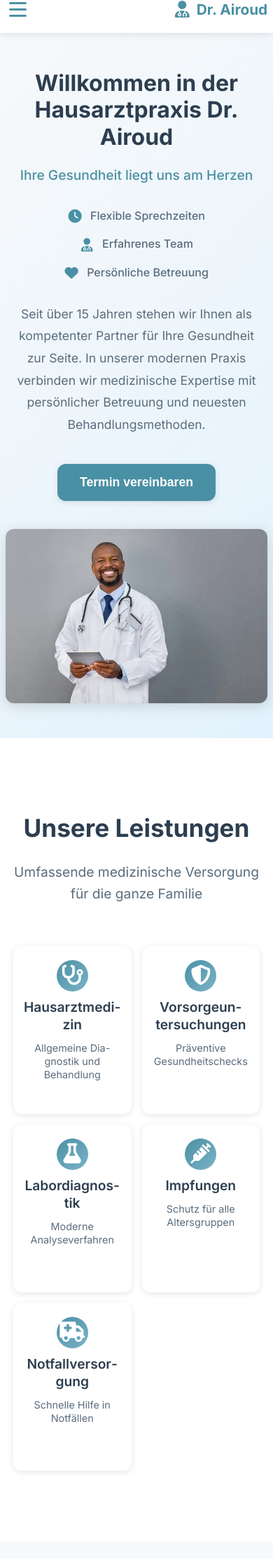
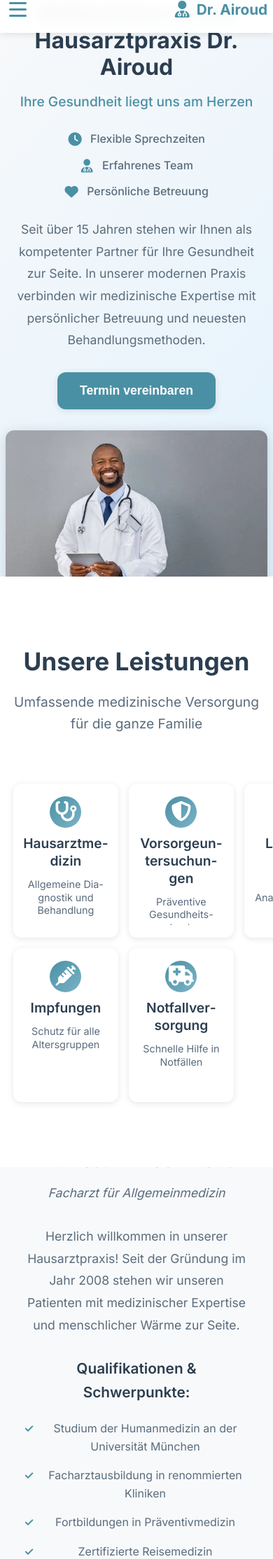
Before and after one commit to paladinsbasti/Hausarztpraxis-Airoud---Website, a PHP site: page / in a window 390 px wide. Shown: the part 20-2248 px from the top of the page at 70% size. Run offline with PHP 8.4, Linux system fonts and the light colour scheme; some libraries are stand-ins or nearby versions.

Commit message:
equal height sections with adaptive service cards

```diff
--- a/styles.css
+++ b/styles.css
@@ -26,6 +26,7 @@
 
 html {
     scroll-behavior: smooth;
+    scroll-snap-type: y mandatory;
 }
 
 body {
@@ -33,6 +34,11 @@ body {
     line-height: 1.6;
     color: var(--text-dark);
     overflow-x: hidden;
+}
+
+/* Full viewport sections with scroll snap */
+section {
+    scroll-snap-align: start;
 }
 
 /* Container */
@@ -211,7 +217,7 @@ body {
 
 /* Intro Section */
 .intro-section {
-    min-height: 100vh;
+    height: 100vh;
     display: flex;
     align-items: center;
     position: relative;
@@ -236,7 +242,7 @@ body {
     max-width: 98%;
     width: 100%;
     margin: 0 auto;
-    padding: 100px 1% 50px;
+    padding: 80px 1% 30px;
     display: grid;
     grid-template-columns: 1fr 1fr;
     gap: 80px;
@@ -251,7 +257,7 @@ body {
     font-size: 3.2rem;
     font-weight: 700;
     color: var(--text-dark);
-    margin-bottom: 20px;
+    margin-bottom: 15px;
     line-height: 1.2;
 }
 
@@ -259,14 +265,14 @@ body {
     font-size: 1.4rem;
     color: var(--primary-color);
     font-weight: 500;
-    margin-bottom: 30px;
+    margin-bottom: 25px;
 }
 
 .intro-features {
     display: flex;
     flex-direction: column;
-    gap: 15px;
-    margin-bottom: 30px;
+    gap: 12px;
+    margin-bottom: 25px;
 }
 
 .feature {
@@ -286,7 +292,7 @@ body {
 .intro-description {
     font-size: 1.1rem;
     color: var(--text-light);
-    margin-bottom: 40px;
+    margin-bottom: 30px;
     line-height: 1.8;
 }
 
@@ -350,12 +356,19 @@ body {
 
 /* Services Section */
 .services-section {
-    padding: 100px 0;
+    height: 100vh;
     background: var(--white);
+    display: flex;
+    align-items: center;
+    overflow: hidden;
 }
 
 .services-section .container {
     padding: 0 30px;
+    height: 100%;
+    display: flex;
+    flex-direction: column;
+    justify-content: center;
 }
 
 .services-section h2 {
@@ -363,14 +376,14 @@ body {
     font-size: 2.8rem;
     font-weight: 700;
     color: var(--text-dark);
-    margin-bottom: 20px;
+    margin-bottom: 15px;
 }
 
 .section-subtitle {
     text-align: center;
     font-size: 1.2rem;
     color: var(--text-light);
-    margin-bottom: 60px;
+    margin-bottom: 40px;
     max-width: 600px;
     margin-left: auto;
     margin-right: auto;
@@ -380,7 +393,7 @@ body {
     display: grid;
     grid-template-columns: repeat(auto-fit, minmax(220px, 1fr));
     gap: 30px;
-    margin-top: 60px;
+    margin-top: 30px;
     max-width: calc(5 * 220px + 4 * 30px); /* Max width for 5 cards */
     margin-left: auto;
     margin-right: auto;
@@ -388,14 +401,14 @@ body {
 
 .service-card {
     background: var(--white);
-    padding: 30px 20px;
+    padding: 25px 20px;
     border-radius: var(--border-radius);
     text-align: center;
     box-shadow: var(--shadow-light);
     transition: var(--transition);
     cursor: pointer;
     border: 2px solid transparent;
-    height: 300px;
+    height: 280px;
     width: 100%;
     min-width: 220px;
     max-width: 280px;
@@ -461,12 +474,19 @@ body {
 
 /* About Section */
 .about-section {
-    padding: 100px 0;
+    height: 100vh;
     background: var(--background-light);
+    display: flex;
+    align-items: center;
+    overflow: hidden;
 }
 
 .about-section .container {
     padding: 0 30px;
+    height: 100%;
+    display: flex;
+    flex-direction: column;
+    justify-content: center;
 }
 
 .about-content {
@@ -554,12 +574,19 @@ body {
 
 /* Contact Section */
 .contact-section {
-    padding: 100px 0;
+    height: 100vh;
     background: var(--white);
+    display: flex;
+    align-items: center;
+    overflow: hidden;
 }
 
 .contact-section .container {
     padding: 0 30px;
+    height: 100%;
+    display: flex;
+    flex-direction: column;
+    justify-content: center;
 }
 
 .contact-section h2 {
@@ -1035,6 +1062,10 @@ body {
 
 /* Responsive Design */
 @media (max-width: 768px) {
+    html {
+        scroll-snap-type: none; /* Disable scroll snap on mobile */
+    }
+
     .nav-actions {
         display: none;
     }
@@ -1051,8 +1082,8 @@ body {
 
     .intro-content {
         grid-template-columns: 1fr;
-        gap: 40px;
-        padding: 120px 1% 50px;
+        gap: 30px;
+        padding: 90px 1% 30px;
         text-align: center;
     }
 
@@ -1062,13 +1093,13 @@ body {
 
     .about-content {
         grid-template-columns: 1fr;
-        gap: 40px;
+        gap: 30px;
         text-align: center;
     }
 
     .contact-content {
         grid-template-columns: 1fr;
-        gap: 40px;
+        gap: 30px;
     }
 
     .form-row {
@@ -1085,7 +1116,7 @@ body {
     .service-card {
         min-width: 180px;
         max-width: 220px;
-        height: 260px;
+        height: 240px;
         padding: 20px 15px;
     }
 
@@ -1168,8 +1199,8 @@ body {
     .service-card {
         min-width: 150px;
         max-width: 200px;
-        height: 240px;
-        padding: 18px 12px;
+        height: 220px;
+        padding: 16px 12px;
     }
 
     .service-card p {
@@ -1274,7 +1305,7 @@ body {
 
     .intro-content {
         max-width: 99%;
-        padding: 100px 0.5% 50px;
+        padding: 80px 0.5% 30px;
         gap: 120px;
     }
 
@@ -1291,7 +1322,7 @@ body {
     .service-card {
         min-width: 240px;
         max-width: 280px;
-        height: 320px;
+        height: 300px;
     }
 }
 
@@ -1315,13 +1346,13 @@ body {
     .service-card {
         min-width: 260px;
         max-width: 300px;
-        height: 340px;
+        height: 320px;
         padding: 35px 25px;
     }
 
     .intro-content {
         max-width: 99.5%;
-        padding: 100px 0.25% 50px;
+        padding: 80px 0.25% 30px;
         gap: 150px;
     }
 
```
